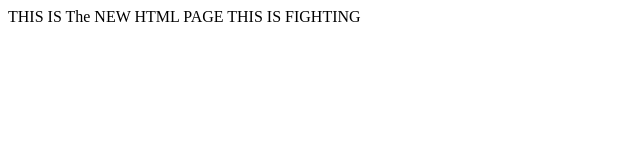
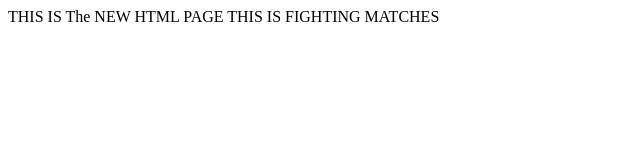
Before and after one commit to GURUPRASADRM/HTTPSREMOTECLIENT, a plain HTML site: page index.html in a window 1280 px wide. Shown: the whole page, without its empty margins (0-640 px from the left). Drawn offline with Linux system fonts and the light colour scheme.

Commit message:
INDEX.HTML MODIFIED

```diff
--- a/index.html
+++ b/index.html
@@ -1,5 +1,5 @@
 <html>
 
     THIS IS The NEW HTML PAGE
-    THIS IS FIGHTING
+    THIS IS FIGHTING MATCHES
 </html>
```
